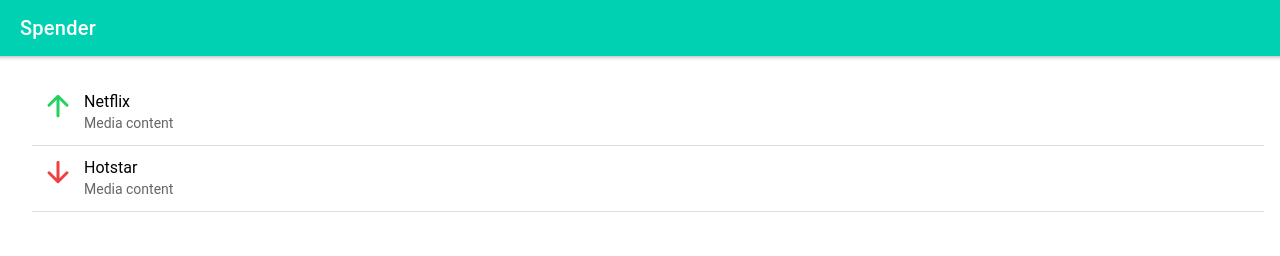
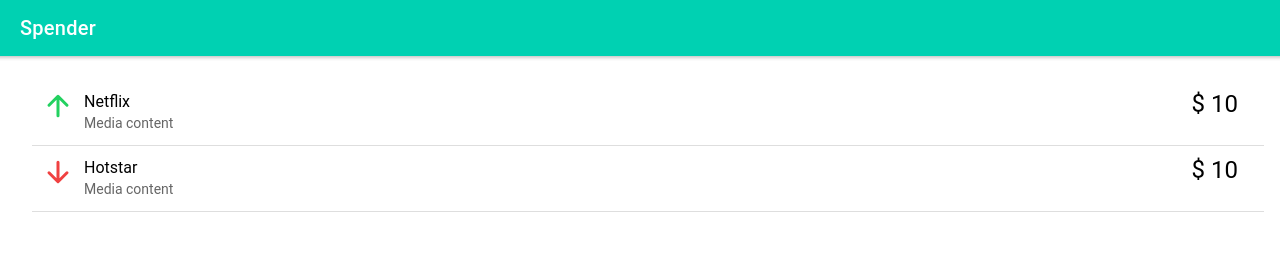
Before and after one commit to MihirJayavant/ionic-demo, a React (Create React App) app: page /home in a window 1280 px wide. Shown: the top 256 px of the page. Built offline with nearby package versions, Linux system fonts and the light colour scheme; the HTML template or start-up script is replaced by a standard one.

Commit message:
small fix

```diff
--- a/src/components/ListItem.tsx
+++ b/src/components/ListItem.tsx
@@ -14,7 +14,7 @@
     <IonGrid>
       <IonRow>
         <IonCol size="auto">
-          <IonIcon size="large" color={props.up ? 'success' : 'danger'} icon={props.up ? arrowUp : arrowDown}></IonIcon>
+          <IonIcon size="large" color={props.up ? 'success' : 'danger'} icon={props.up ? arrowUp : arrowDown} />
         </IonCol>
         <IonCol>
           <IonLabel>
@@ -22,6 +22,11 @@
             <p>{props.description}</p>
           </IonLabel>
         </IonCol>
+        <IonCol size="auto">
+          <IonLabel>
+            <h1>$ 10</h1>
+          </IonLabel>
+        </IonCol>
       </IonRow>
     </IonGrid>
   )
```
